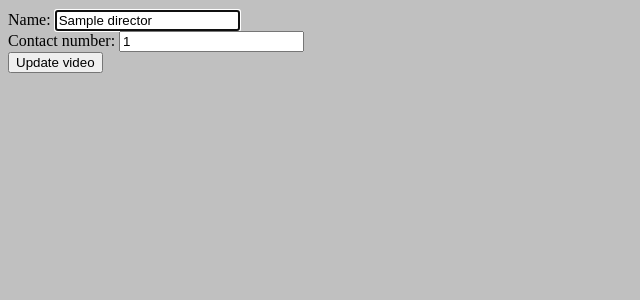
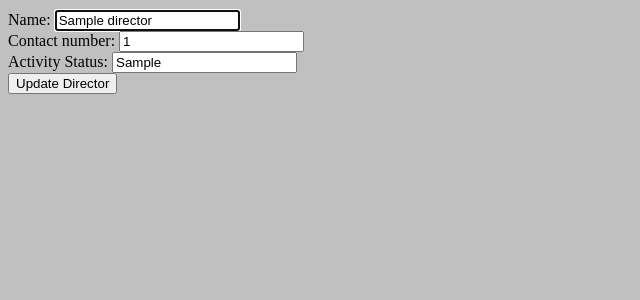
Before and after one commit to Tcherin/Shop-Inventory-Project, a Flask app: page /directors/1/edit in a window 1280 px wide. Shown: the part 26-326 px from the top of the page, without its empty margins (0-640 px from the left). Run offline with Flask 3, Linux system fonts and the light colour scheme; a database or web service that is not in the repository returns one stand-in record (values such as "Sample title"); some libraries are stand-ins or nearby versions.

```diff
--- a/console.py
+++ b/console.py
@@ -8,11 +8,11 @@ import repositories.director_repository as director_repository
 video_repository.delete_all()
 director_repository.delete_all()
 
-director1 = Director("Steven Spielberg", "0776494323")
+director1 = Director("Steven Spielberg", "0776494323", True)
 director_repository.save(director1)
-director2 = Director("Christopher Nolan", "0774356323")
+director2 = Director("Christopher Nolan", "0774356323", False)
 director_repository.save(director2)
-director3 = Director("Stanley Kubrick", "0774593827")
+director3 = Director("Stanley Kubrick", "0774593827", True)
 director_repository.save(director3)
 
 director_repository.select_all()
--- a/controllers/directors_controller.py
+++ b/controllers/directors_controller.py
@@ -19,8 +19,9 @@ def new_director():
 def create_director():
     name = request.form['name']
     contact_number = request.form['contact_number']
+    activity = request.form['activity']
 
-    director = Director(name, contact_number)
+    director = Director(name, contact_number, activity)
     director_repository.save(director)
 
     return redirect('/directors')
@@ -41,8 +42,9 @@ def edit_director(id):
 def update_director(id):
     name = request.form['name']
     contact_number = request.form['contact_number']
+    activity = request.form['activity']
 
-    director = Director(name, contact_number, id)
+    director = Director(name, contact_number, activity, id)
     director_repository.update(director)
     return redirect('/directors')
 
--- a/db/video_shop.sql
+++ b/db/video_shop.sql
@@ -4,7 +4,8 @@ DROP TABLE IF EXISTS directors;
 CREATE TABLE directors (
   id SERIAL PRIMARY KEY,
   name VARCHAR(255),
-  contact_number VARCHAR(255)
+  contact_number VARCHAR(255),
+  activity BOOLEAN
 );
 
 CREATE TABLE videos (
--- a/models/director.py
+++ b/models/director.py
@@ -1,5 +1,6 @@
 class Director:
-    def __init__(self, name, contact_number, id=None):
+    def __init__(self, name, contact_number, activity, id=None):
         self.name = name
         self.contact_number = contact_number
+        self.activity = activity
         self.id = id
--- a/repositories/director_repository.py
+++ b/repositories/director_repository.py
@@ -6,8 +6,8 @@ import repositories.video_repository as video_repository
 
 
 def save(director):
-    sql = "INSERT INTO directors (name, contact_number) VALUES (%s, %s) RETURNING *"
-    values = [director.name, director.contact_number]
+    sql = "INSERT INTO directors (name, contact_number, activity) VALUES (%s, %s, %s) RETURNING *"
+    values = [director.name, director.contact_number, director.activity]
     results = run_sql(sql, values)
     id = results[0]['id']
     director.id = id
@@ -21,7 +21,7 @@ def select_all():
     results = run_sql(sql)
 
     for row in results:
-        director = Director(row['name'], row['contact_number'], row['id'] )
+        director = Director(row['name'], row['contact_number'], row['activity'], row['id'] )
         directors.append(director)
     return directors
 
@@ -33,7 +33,7 @@ def select(id):
     result = run_sql(sql, values)[0]
 
     if result is not None:
-        director = Director(result['name'], result['contact_number'],  result['id'] )
+        director = Director(result['name'], result['contact_number'], result['activity'],  result['id'] )
     return director
 
 
@@ -50,7 +50,7 @@ def delete(id):
 
 def update(director):
     sql = "UPDATE directors SET name = %s WHERE id = %s"
-    values = [director.name, director.contact_number, director.id]
+    values = [director.name, director.contact_number, director.activity, director.id]
     run_sql(sql, values)
 
 def videos(director):
--- a/templates/directors/edit.html
+++ b/templates/directors/edit.html
@@ -14,6 +14,11 @@
       <input type="text" id="contact_number" name="contact_number" value="{{director.contact_number}}" required>
     </div>
 
+    <div>
+      <label for="activity">Activity Status:</label>
+      <input type="text" id="activity" name="activity" value={{director.activity}} required>
+    </div>
+
     <!-- <div>
       <label for="director">director:</label>
       <select id="director" name="director_id">
@@ -26,7 +31,7 @@
       </select>
     </div> -->
 
-    <button type="submit">Update video</button>
+    <button type="submit">Update Director</button>
   </section>
 </form>
 
--- a/templates/videos/edit.html
+++ b/templates/videos/edit.html
@@ -1,7 +1,6 @@
 {% extends "base.html" %}
 
 {% block content %}
-
 <form action="/videos/{{video.id}}" method="post">
   <section id="edit"></section>
     <div>
--- a/templates/videos/new.html
+++ b/templates/videos/new.html
@@ -30,7 +30,9 @@
             <label for="director">director:</label>
             <select id="director" name="director_id">
                 {% for director in all_directors %}
+                    {% if director.activity == True %}
                     <option value="{{ director.id }}">{{ director.name }}</option>
+                    {% endif %}
                 {% endfor %}
             </select>
         </div>
--- a/templates/videos/show.html
+++ b/templates/videos/show.html
@@ -13,7 +13,7 @@
         <p> Stock Quantity: {{video.stock_quantity}} (Low Stock) </p>
       {% elif video.stock_quantity == 0 %}
         <p> Stock Quantity: {{video.stock_quantity}} (Out of Stock) </p>
-    {% endif %}
+      {% endif %}
     <p>Buying cost: {{video.buying_cost}}</p>
     <p>Selling Price: {{video.selling_price}}</p>
     <p><a href="/videos/{{video.id}}/edit">Edit</a></p>
```
Also changed, not shown: controllers/videos_controller.py (+22 -0 lines), templates/directors/index.html (+6 -1 lines), templates/directors/new.html (+20 -0 lines), templates/directors/show.html (+6 -1 lines), templates/videos/index.html (+10 -1 lines).
